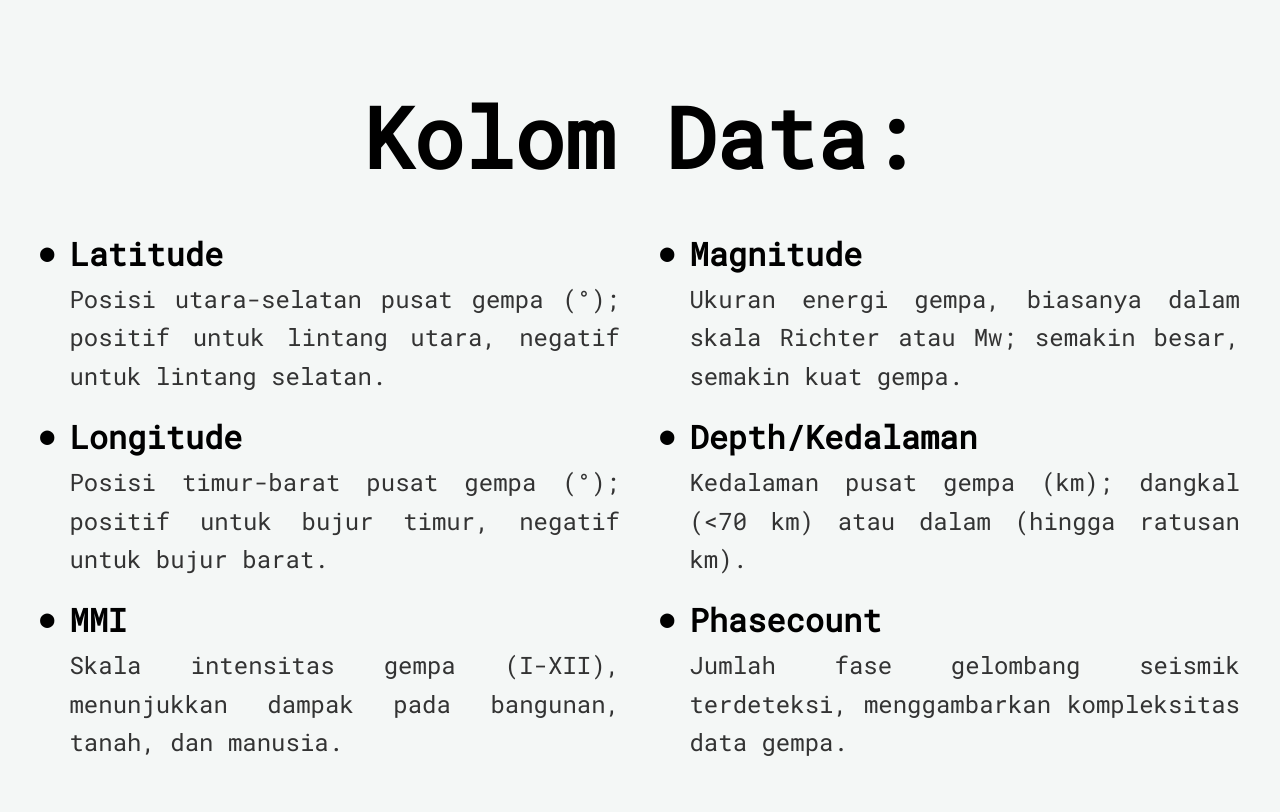
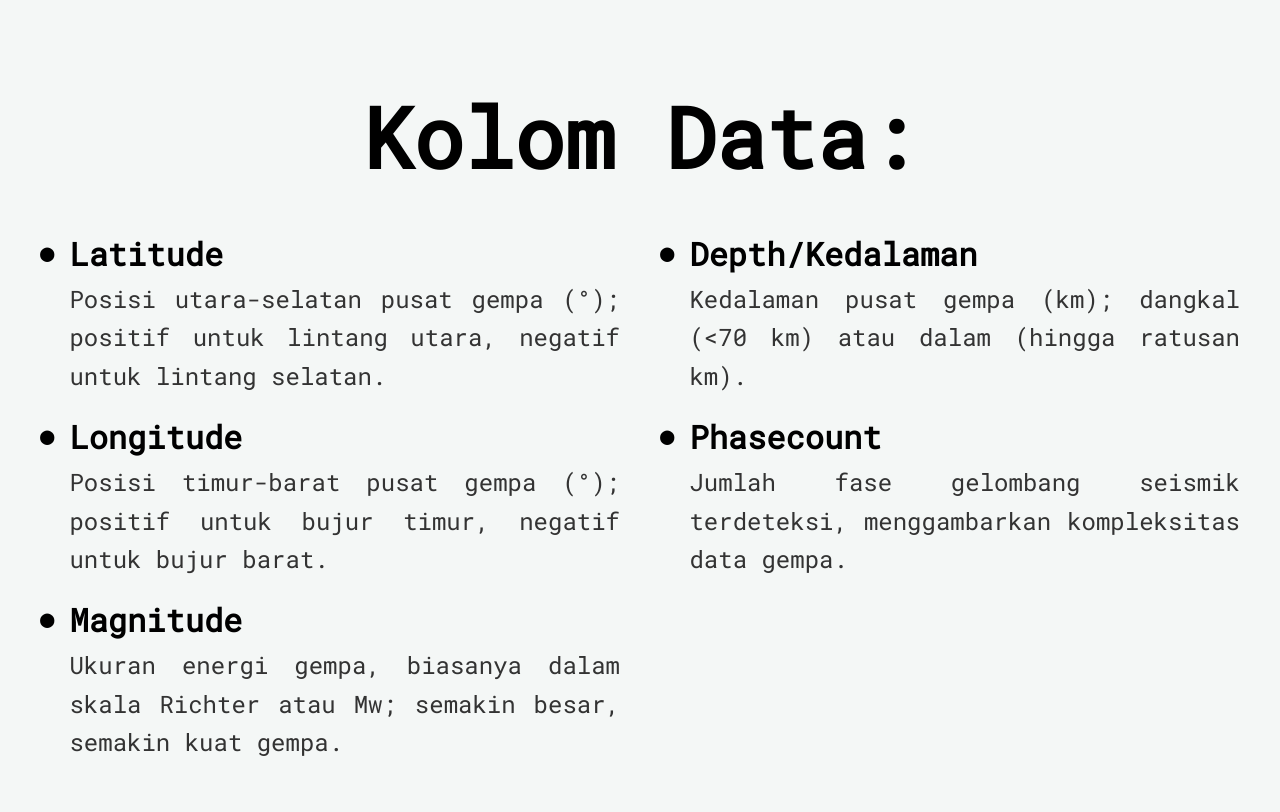
Before and after one commit to imsatrio25/prediksi-gempa-django-app, a Django app: page / in a window 1280 px wide; the page is wider, and only the part inside the window is pictured. Shown: the part 1615-2427 px from the top of that part. Run offline with Django 5.2, Linux system fonts and the light colour scheme; parts of the project's set-up code (start-up, migrations or seed data) failed here and were passed over; some libraries are stand-ins or nearby versions.

Commit message:
remove mmi as data column

```diff
--- a/backend/templates/home.html
+++ b/backend/templates/home.html
@@ -55,20 +55,13 @@
             <div class="point">
                 <span class="icon">●</span>
                 <div class="text">
-                    <h3>MMI</h3>
-                    <p>Skala intensitas gempa (I-XII), menunjukkan dampak pada bangunan, tanah, dan manusia.</p>
+                    <h3>Magnitude</h3>
+                    <p>Ukuran energi gempa, biasanya dalam skala Richter atau Mw; semakin besar, semakin kuat gempa.</p>
                 </div>
             </div>
         </div>
         <!-- Right column -->
         <div class="points-column">
-            <div class="point">
-                <span class="icon">●</span>
-                <div class="text">
-                    <h3>Magnitude</h3>
-                    <p>Ukuran energi gempa, biasanya dalam skala Richter atau Mw; semakin besar, semakin kuat gempa.</p>
-                </div>
-            </div>
             <div class="point">
                 <span class="icon">●</span>
                 <div class="text">
```
